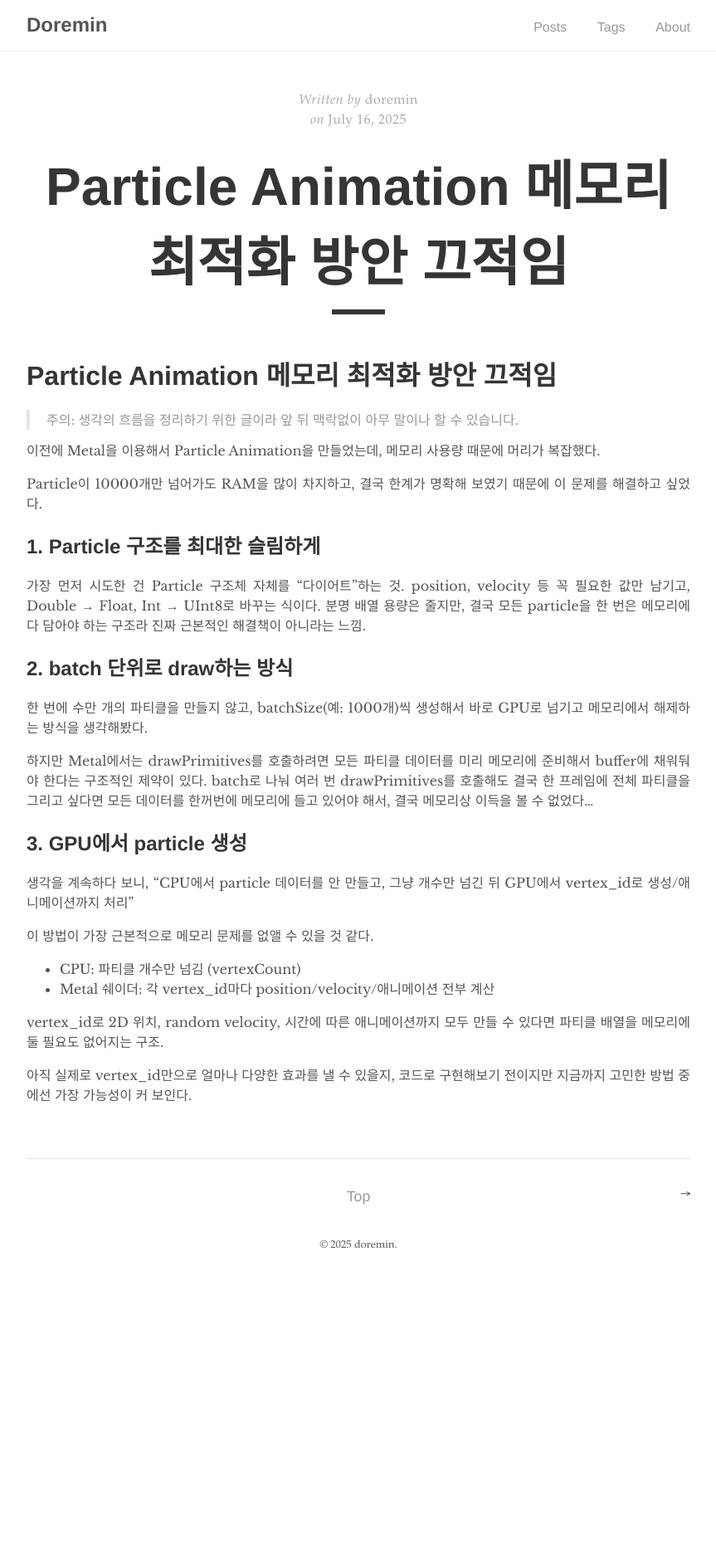
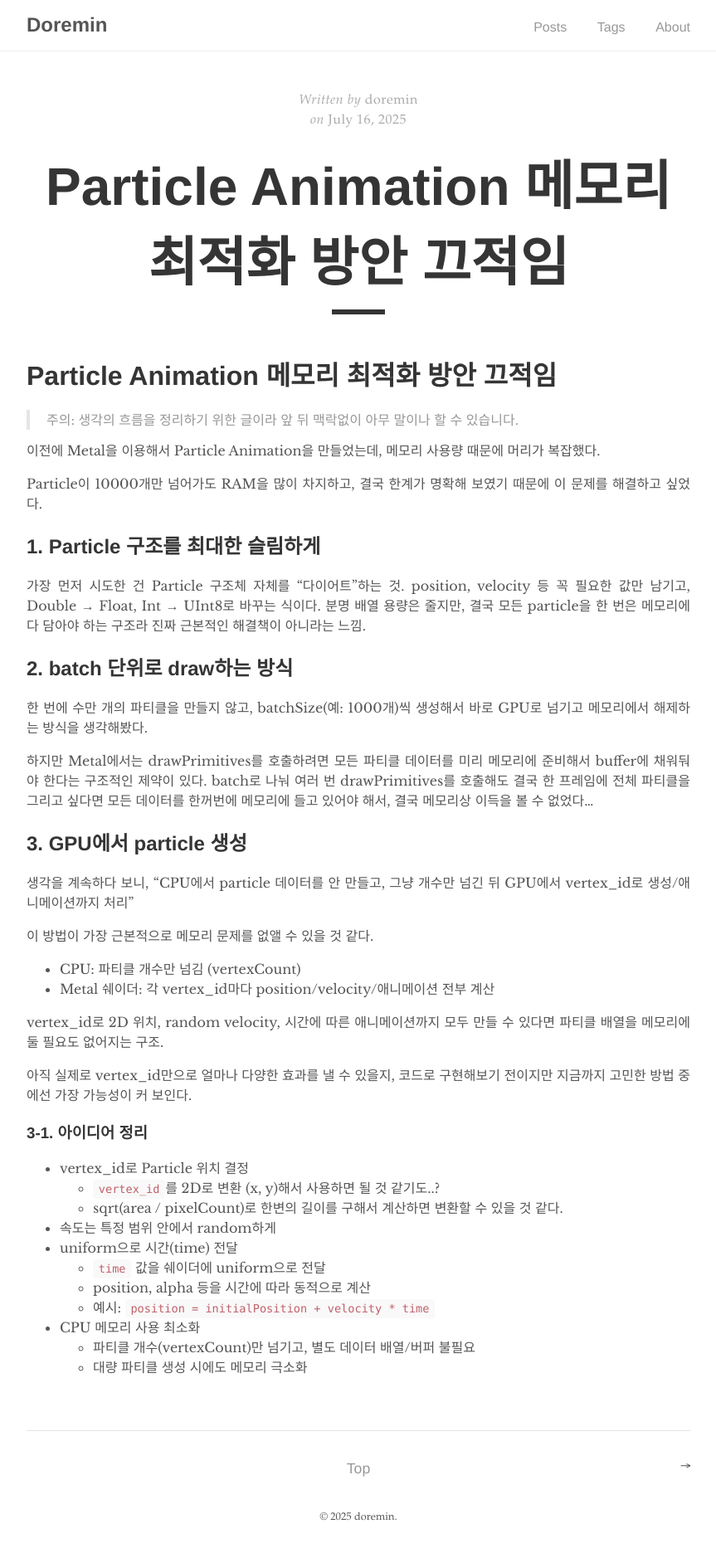
Before and after one commit to doremin/doremin.github.io, a Jekyll site: the page built from _posts/2025-07-16-16:16.md, in a window 1280 px wide. Shown: the whole page at 83% size, without its empty margins (208-1071 px from the left). Built offline with Jekyll 4.4.1, drawn with Linux system fonts in a browser that asks for light colours; before the commit the page ends 1544 px from its top, so only the background shows below that.

Commit message:
[ADD] 아이디어 정리 추가

```diff
--- a/_posts/2025-07-16-16:16.md
+++ b/_posts/2025-07-16-16:16.md
@@ -36,3 +36,16 @@ batch로 나눠 여러 번 drawPrimitives를 호출해도 결국 한 프레임
 vertex_id로 2D 위치, random velocity, 시간에 따른 애니메이션까지 모두 만들 수 있다면 파티클 배열을 메모리에 둘 필요도 없어지는 구조.
 
 아직 실제로 vertex_id만으로 얼마나 다양한 효과를 낼 수 있을지, 코드로 구현해보기 전이지만 지금까지 고민한 방법 중에선 가장 가능성이 커 보인다.
+
+### 3-1. 아이디어 정리
+- vertex_id로 Particle 위치 결정
+  - `vertex_id`를 2D로 변환 (x, y)해서 사용하면 될 것 같기도..?
+  - sqrt(area / pixelCount)로 한변의 길이를 구해서 계산하면 변환할 수 있을 것 같다.
+- 속도는 특정 범위 안에서 random하게
+- uniform으로 시간(time) 전달
+  - `time` 값을 쉐이더에 uniform으로 전달
+  - position, alpha 등을 시간에 따라 동적으로 계산
+  - 예시: `position = initialPosition + velocity * time`
+- CPU 메모리 사용 최소화
+    - 파티클 개수(vertexCount)만 넘기고, 별도 데이터 배열/버퍼 불필요
+    - 대량 파티클 생성 시에도 메모리 극소화
```
